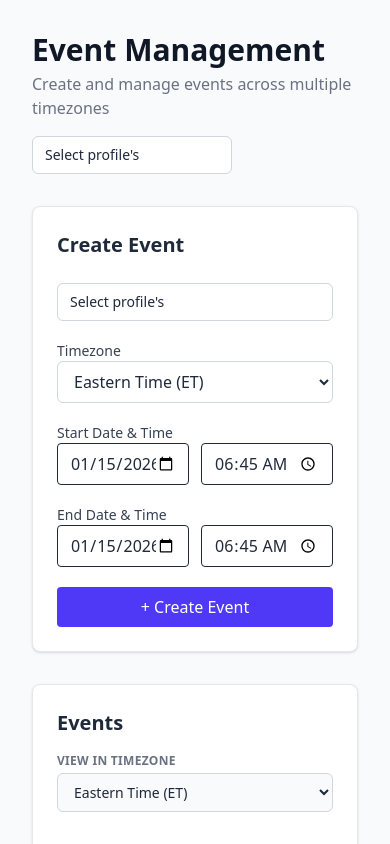
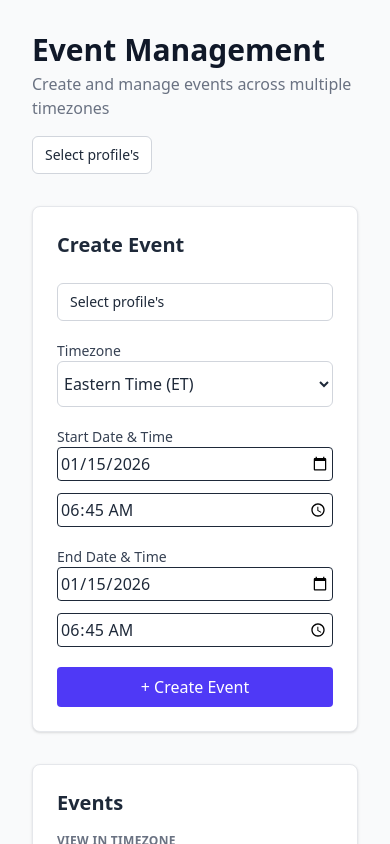
Before and after one commit to yatinsingh2007/Event-Management-System, a React (Vite) app in the folder client/: page / in a window 390 px wide. Shown: the top 844 px of the page. Built offline with nearby package versions, Linux system fonts and the light colour scheme.

Commit message:
responsive changes made to create event form

```diff
--- a/client/src/App.jsx
+++ b/client/src/App.jsx
@@ -7,7 +7,7 @@ import EditEventPage from './components/EditEventPage';
 function App() {
     return (
     <BrowserRouter>
-        <div className="min-h-screen bg-gray-50 p-8 font-sans text-gray-800">
+        <div className="min-h-screen bg-gray-50 p-8 font-sans text-gray-800 min-w-screen">
             <Toaster position="top-right" />
             <Routes>
                 <Route path="/" element={<Dashboard />} />
--- a/client/src/components/CreateEventForm.jsx
+++ b/client/src/components/CreateEventForm.jsx
@@ -126,12 +126,12 @@ const CreateEventForm = () => {
       <form className="space-y-5" onSubmit={handleFormSubmission}>
         <OtherProfileSelector />
 
-        <div>
+        <div className="max-w-96">
           <label className="block text-sm font-medium text-gray-700">
             Timezone
           </label>
           <select
-            className="w-full border border-gray-300 rounded-md px-3 py-2"
+            className="w-full border border-gray-300 rounded-md sm:px-3 sm:py-2 py-2.5 px-0.5"
             onChange={handleTimezoneChange}
             defaultValue="ET"
           >
@@ -152,19 +152,19 @@ const CreateEventForm = () => {
           <label className="block text-sm font-medium text-gray-700">
             Start Date & Time
           </label>
-          <div className="grid grid-cols-2 gap-3">
+          <div className="flex gap-3 sm:flex-nowrap flex-wrap">
             <input
               type="date"
               value={startDate}
               onChange={(e) => setStartDate(e.target.value)}
               min={dayjs().tz(selectedTZ).format("YYYY-MM-DD")}
-              className="border rounded px-3 py-2"
+              className="border rounded sm:px-3 sm:py-2 py-1 w-full px-0.5"
             />
             <input
               type="time"
               value={startTime}
               onChange={(e) => setStartTime(e.target.value)}
-              className="border rounded px-3 py-2"
+              className="border rounded sm:px-3 sm:py-2 py-1 w-full px-0.5"
             />
           </div>
         </div>
@@ -173,19 +173,19 @@ const CreateEventForm = () => {
           <label className="block text-sm font-medium text-gray-700">
             End Date & Time
           </label>
-          <div className="grid grid-cols-2 gap-3">
+          <div className="flex gap-3 sm:flex-nowrap flex-wrap">
             <input
               type="date"
               value={endDate}
               onChange={(e) => setEndDate(e.target.value)}
               min={dayjs().tz(selectedTZ).format("YYYY-MM-DD")}
-              className="border rounded px-3 py-2"
+              className="border rounded sm:px-3 sm:py-2 py-1 w-full px-0.5"
             />
             <input
               type="time"
               value={endTime}
               onChange={(e) => setEndTime(e.target.value)}
-              className="border rounded px-3 py-2"
+              className="border rounded sm:px-3 sm:py-2 py-1 w-full px-0.5"
             />
           </div>
         </div>
--- a/client/src/components/OtherProfileSelector.jsx
+++ b/client/src/components/OtherProfileSelector.jsx
@@ -61,7 +61,7 @@ const OtherProfileSelector = () => {
     return (
         <div className="relative">
             <div
-                className="border border-gray-300 rounded-md px-3 py-2 bg-white text-sm focus:outline-none focus:ring-2 focus:ring-blue-500 cursor-pointer min-w-[200px]"
+                className="border border-gray-300 rounded-md px-3 py-2 bg-white text-sm focus:outline-none focus:ring-2 focus:ring-blue-500 cursor-pointer max-w-96"
                 onClick={handleProfileClick}
             >
                 {selectedUser.length === 0 ? "Select profile's" : selectedUser.join(", ")}
--- a/client/src/components/ProfileSelector.jsx
+++ b/client/src/components/ProfileSelector.jsx
@@ -51,7 +51,7 @@ const ProfileSelector = () => {
     return (
         <div className="relative">
             <div
-                className="border border-gray-300 rounded-md px-3 py-2 bg-white text-sm focus:outline-none focus:ring-2 focus:ring-blue-500 cursor-pointer min-w-[200px]"
+                className="border border-gray-300 rounded-md px-3 py-2 bg-white text-sm focus:outline-none focus:ring-2 focus:ring-blue-500 cursor-pointer sm:min-w-[200px] max-w-[500px]"
                 onClick={handleProfileClick}
             >
                 {selectedUser.length === 0 ? "Select profile's" : selectedUser.join(", ")}
```
